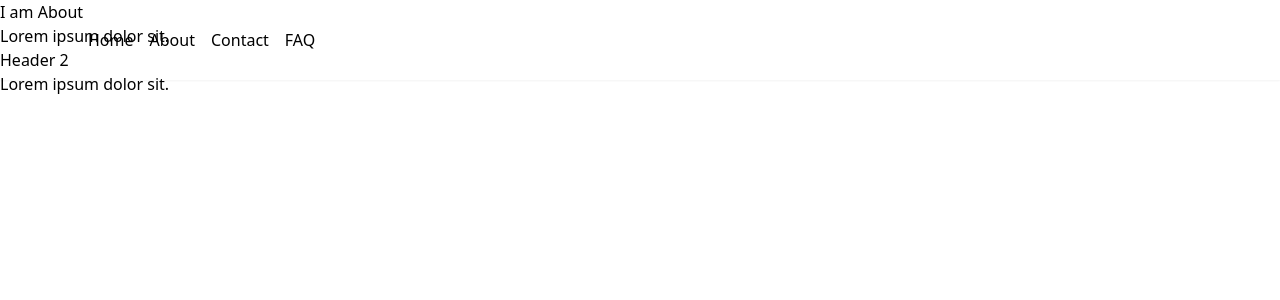
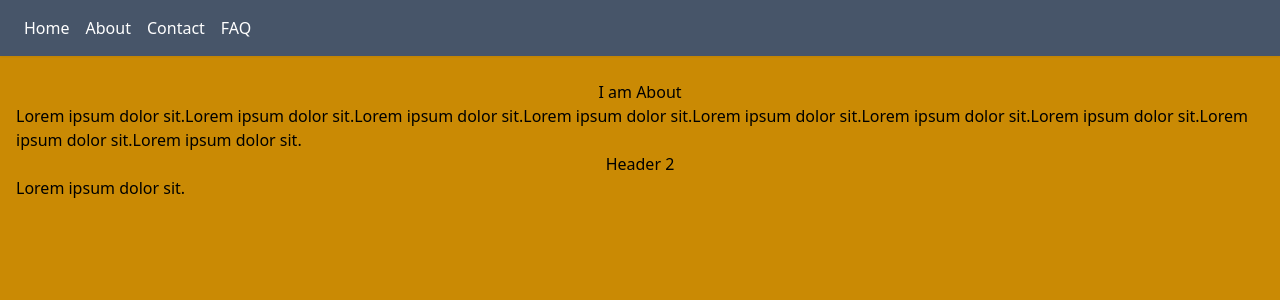
Before and after one commit to Devkant21/Next-BP, a Next.js app: page /About in a window 1280 px wide. Shown: the top 300 px of the page. Built offline with nearby package versions, Linux system fonts and the light colour scheme.

Commit message:
added content

```diff
--- a/components/Navbar.js
+++ b/components/Navbar.js
@@ -3,25 +3,18 @@ import { Transition } from '@headlessui/react'
 
 const Navbar = () => {
     return (
-         <nav className=' shadow-sm fixed w-full z-10'>
-            <div className='w-full'>
-                <div className='flex items-center h-20 w-full'>
-                    <div className='flex items-center mx-20 justify-between w-full'>
-                        <div className='flex justify-center items-center flex-shrink-0'>
-                            <ul className='flex'>
-                                <Link href="/">
-                                    <li className='mx-2 cursor-pointer'>Home</li></Link>
-                                <Link href="/About">
-                                    <li className='mx-2 cursor-pointer'>About</li></Link>
-                                <Link href="/Contact">
-                                    <li className='mx-2 cursor-pointer'>Contact</li></Link>
-                                <Link href="/FAQ">
-                                    <li className='mx-2 cursor-pointer'>FAQ</li></Link>
-                            </ul>
-                        </div>
-                    </div>
-                </div>
-            </div>
+         <nav className=' shadow-sm fixed w-full z-10 px-4 py-4 bg-slate-600 text-white'>
+             <div className='float-left'
+                 img src='vercel.svg' width={75} height={50}>
+             <ul className='float-right flex'>
+                    <Link href="/"><li className='mx-2 cursor-pointer'>Home</li></Link>
+                    <Link href="/About"><li className='mx-2 cursor-pointer'>About</li></Link>
+                    <Link href="/Contact"><li className='mx-2 cursor-pointer'>Contact</li></Link>
+                    <Link href="/FAQ"><li className='mx-2 cursor-pointer'>FAQ</li></Link>
+                </ul>
+
+             </div>
+
         </nav>
     )
 }
--- a/pages/About.js
+++ b/pages/About.js
@@ -1,11 +1,21 @@
 import React from "react";
+import Head from "next/head";
+
 const About = () => {
     return(
-        <div>
-            <h1>I am About</h1>
-            <p>Lorem ipsum dolor sit.</p>
-            <h2>Header 2</h2>
-            <p>Lorem ipsum dolor sit.</p>
+        <div className='w-full bg-yellow-600 h-screen'>
+            <Head>
+            <title>Next_boilerplate</title>
+                <meta name="description" content="keywords" />
+                <link rel="icon" href="/favicon.ico" />
+            </Head>
+
+        <div className='py-20'>
+            <h1 className='flex justify-center font-medium'>I am About</h1>
+            <p className="mx-4">Lorem ipsum dolor sit.Lorem ipsum dolor sit.Lorem ipsum dolor sit.Lorem ipsum dolor sit.Lorem ipsum dolor sit.Lorem ipsum dolor sit.Lorem ipsum dolor sit.Lorem ipsum dolor sit.Lorem ipsum dolor sit.</p>
+            <h2 className='flex justify-center font-medium'>Header 2</h2>
+            <p className="mx-4">Lorem ipsum dolor sit.</p>
+        </div>
         </div>
 
     )
--- a/pages/Contact.js
+++ b/pages/Contact.js
@@ -1,10 +1,20 @@
 import React from "react";
+import Head from "next/head";
 
 const Contact = () => {
     return (
-        <div>
-            <h1>I am contact page</h1>
-            <p>Lorem ipsum dolor sit.</p>
+        <div className='w-full bg-yellow-600 h-screen'>
+            <Head>
+                <title>Next_boilerplate</title>
+                <meta name="description" content="keywords" />
+                <link rel="icon" href="/favicon.ico" />
+            </Head>
+            <div className="py-20">
+                <h1>I am contact page</h1>
+                <p>Lorem ipsum dolor sit.</p>
+
+            </div>
+
         </div>
     )
 }
--- a/pages/FAQ.js
+++ b/pages/FAQ.js
@@ -1,11 +1,22 @@
 import React from "react";
+import Head from "next/head";
 
 const FAQ = () => {
     return (
-        <div>
-            <h1>I am FAQ</h1>
-            <p>Lorem4</p>
+        <div className="w-full bg-yellow-600 h-screen">
+            <Head>
+                <title>Next_boilerplate</title>
+                <meta name="description" content="keywords" />
+                <link rel="icon" href="/favicon.ico" />
+            </Head>
+
+            <div className='py-20'>
+                <h1>FAQ</h1>
+            </div>
+
         </div>
+
+
 
     )
 }
--- a/pages/index.js
+++ b/pages/index.js
@@ -12,6 +12,9 @@ export default function Home() {
         <link rel="icon" href="/favicon.ico" />
       </Head>
       <Navbar />
+      <div className='w-full bg-yellow-600 h-screen'>
+        <h1 className='py-20 self-center'>Hello</h1>
+      </div>
 
     </div>
   )
```
